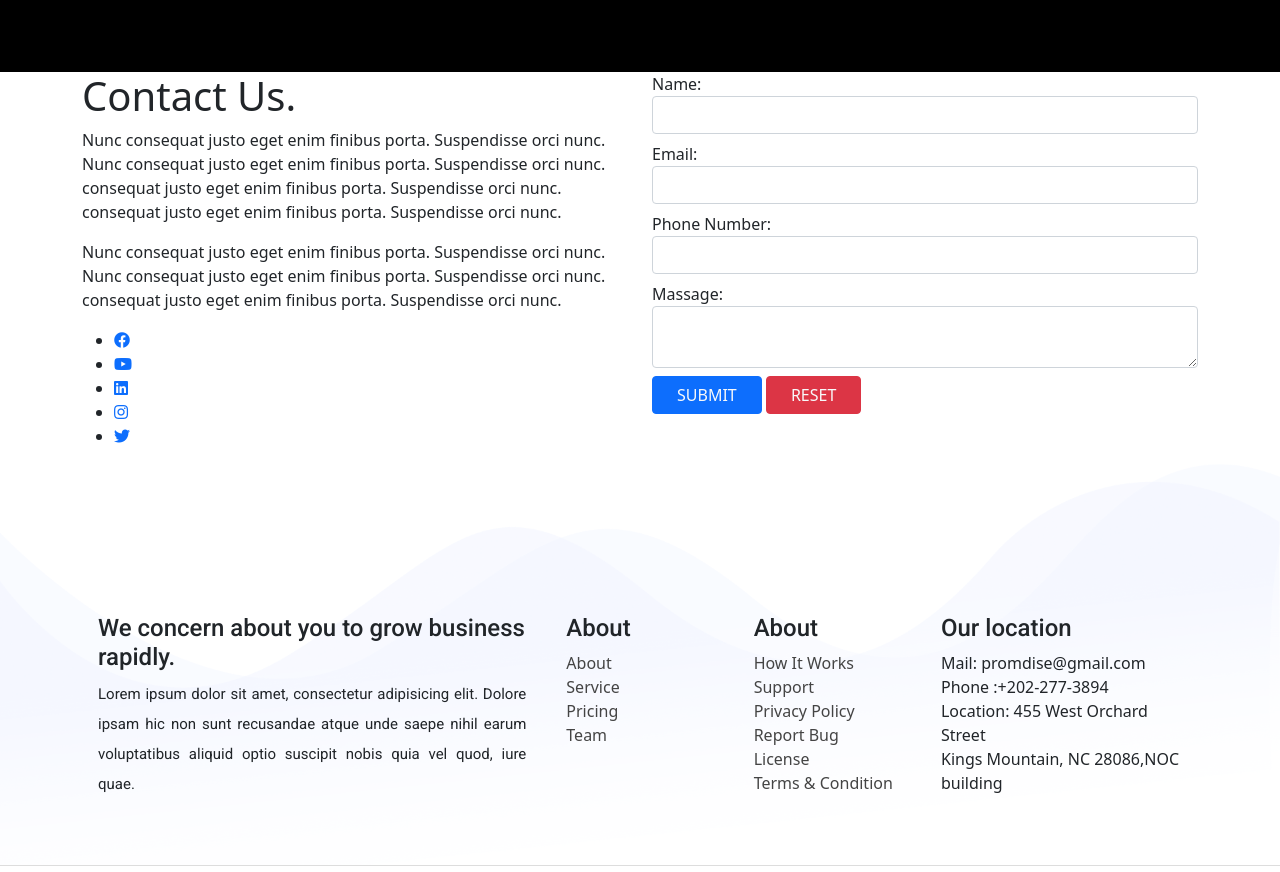
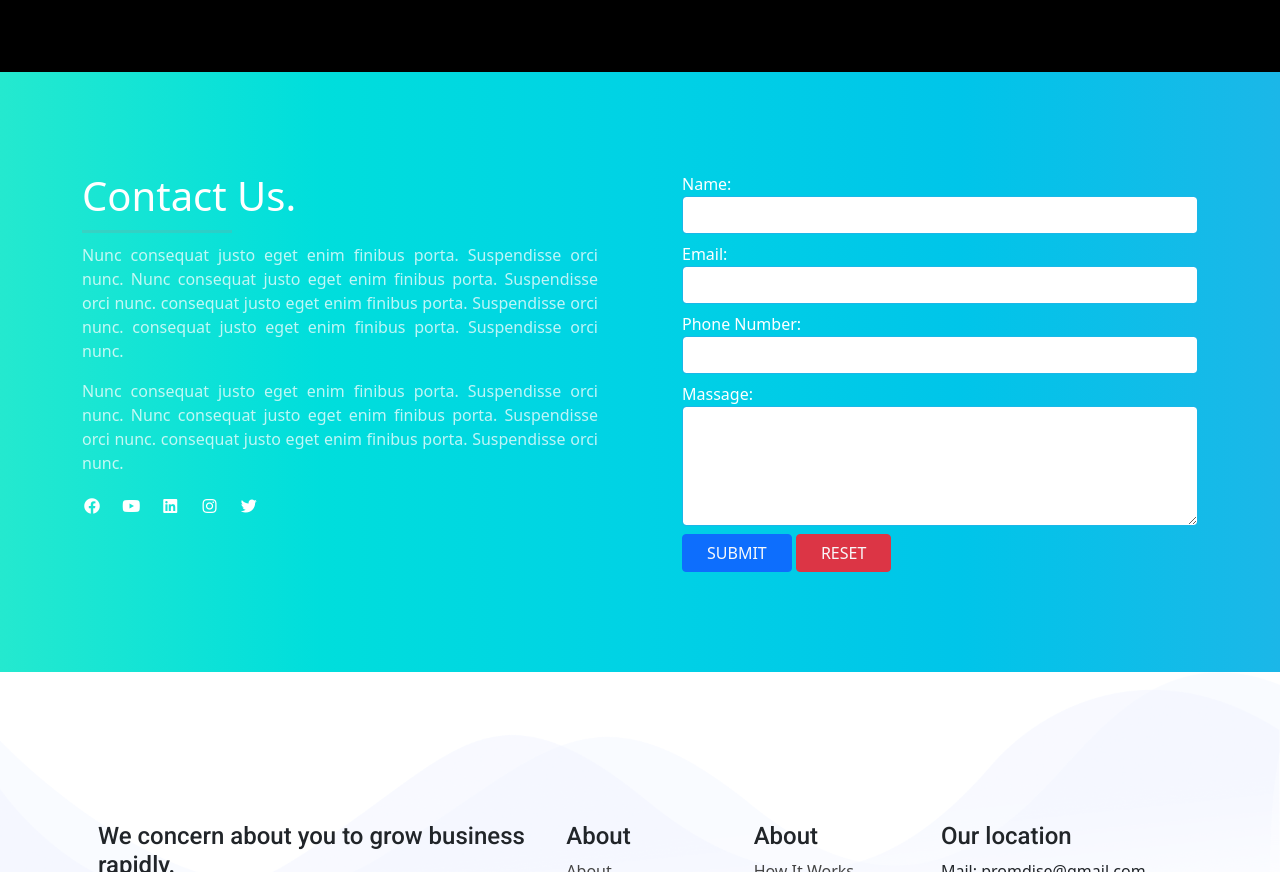
Before and after one commit to developer-zahir/class-23-video-assignment-, a plain HTML site: page index.html in a window 1280 px wide. Shown: the part 7637-8509 px from the top of the page. Drawn offline with nearby package versions, Linux system fonts and the light colour scheme; files whose address does not match are found by name.

Commit message:
Update style.css

```diff
--- a/style.css
+++ b/style.css
@@ -773,6 +773,77 @@ img {
   margin: 0;
 }
 
+/* register_section*/
+.register_section {
+  background-image: linear-gradient(to right, #24e9cf, #00dedc, #00d2e5, #00c5e9, #1bb7e8);
+  padding: 100px 0;
+}
+
+.register_section .left {
+  padding-right: 30px;
+}
+
+.register_section .left h1 {
+  color: white;
+}
+
+.register_section .left .hr {
+  width: 150px;
+  height: 3px;
+  background: rgba(148, 146, 146, 0.24);
+  margin: 10px 0;
+}
+
+.register_section .left p {
+  color: rgba(255, 255, 255, 0.747);
+  text-align: justify;
+}
+
+.register_section .left ul {
+  padding: 0;
+  margin: 0;
+}
+
+.register_section .left ul li {
+  display: inline-block;
+  margin-left: -5px;
+  width: 30px;
+  height: 30px;
+  text-align: center;
+  transition: 0.4s;
+  line-height: 30px;
+  border-radius: 50%;
+  margin-right: 10px;
+  cursor: pointer;
+}
+
+.register_section .left ul li:hover {
+  box-shadow: 0 0 15px white;
+  background: #06d1ca;
+}
+
+.register_section .left ul li a {
+  color: white;
+  display: block;
+}
+
+.register_section .right {
+  margin-left: 30px;
+}
+
+.register_section .right label {
+  color: white;
+}
+
+.register_section .right .form-control {
+  box-shadow: none;
+  border: 1px solid #1bb7e8;
+}
+
+.register_section .right textarea {
+  height: 120px;
+}
+
 .footer_section {
   padding: 150px  0 50px 0;
   background: url(./img/2.png);
```
